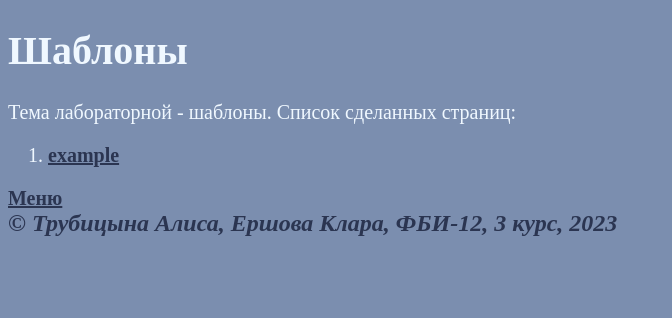
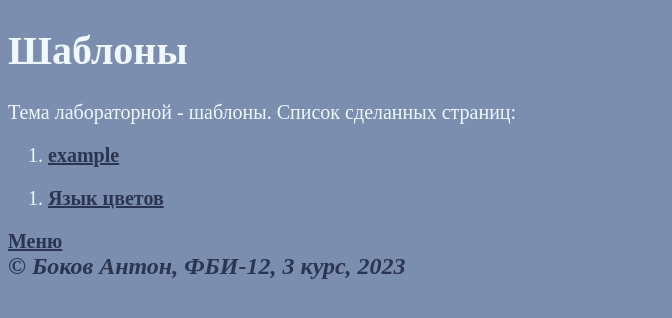
Before and after one commit to Tatoshechka322/web-programming-labs, a Flask app: page /lab2/ in a window 1280 px wide. Shown: the part 35-353 px from the top of the page, without its empty margins (0-672 px from the left). Run offline with Flask 3, Linux system fonts and the light colour scheme.

Commit message:
Добавленные ссылки

```diff
--- a/app.py
+++ b/app.py
@@ -60,7 +60,8 @@ def menu():
         </header>
 
         <h3>
-            <a href='/lab1'>Лабораторная работа 1</a>
+            <a href='/lab1'>Лабораторная работа 1</a><br>
+            <a href='/lab2'>Лабораторная работа 2</a><br>
         </h3>
 
         <footer>
--- a/templates/base.html
+++ b/templates/base.html
@@ -18,7 +18,7 @@
     </main>
 
     <footer>
-        &copy; Трубицына Алиса, Ершова Клара, ФБИ-12, 3 курс, 2023
+        &copy; Боков Антон, ФБИ-12, 3 курс, 2023
     </footer>
 </body>
 </html>
--- a/templates/lab2.html
+++ b/templates/lab2.html
@@ -10,4 +10,9 @@
             <a href="/lab2/example">example</a>
         </li>
     </ol>
+    <ol>
+        <li>
+            <a href="/lab2/pictures">Язык цветов</a>
+        </li>
+    </ol>
 {% endblock %}
```
